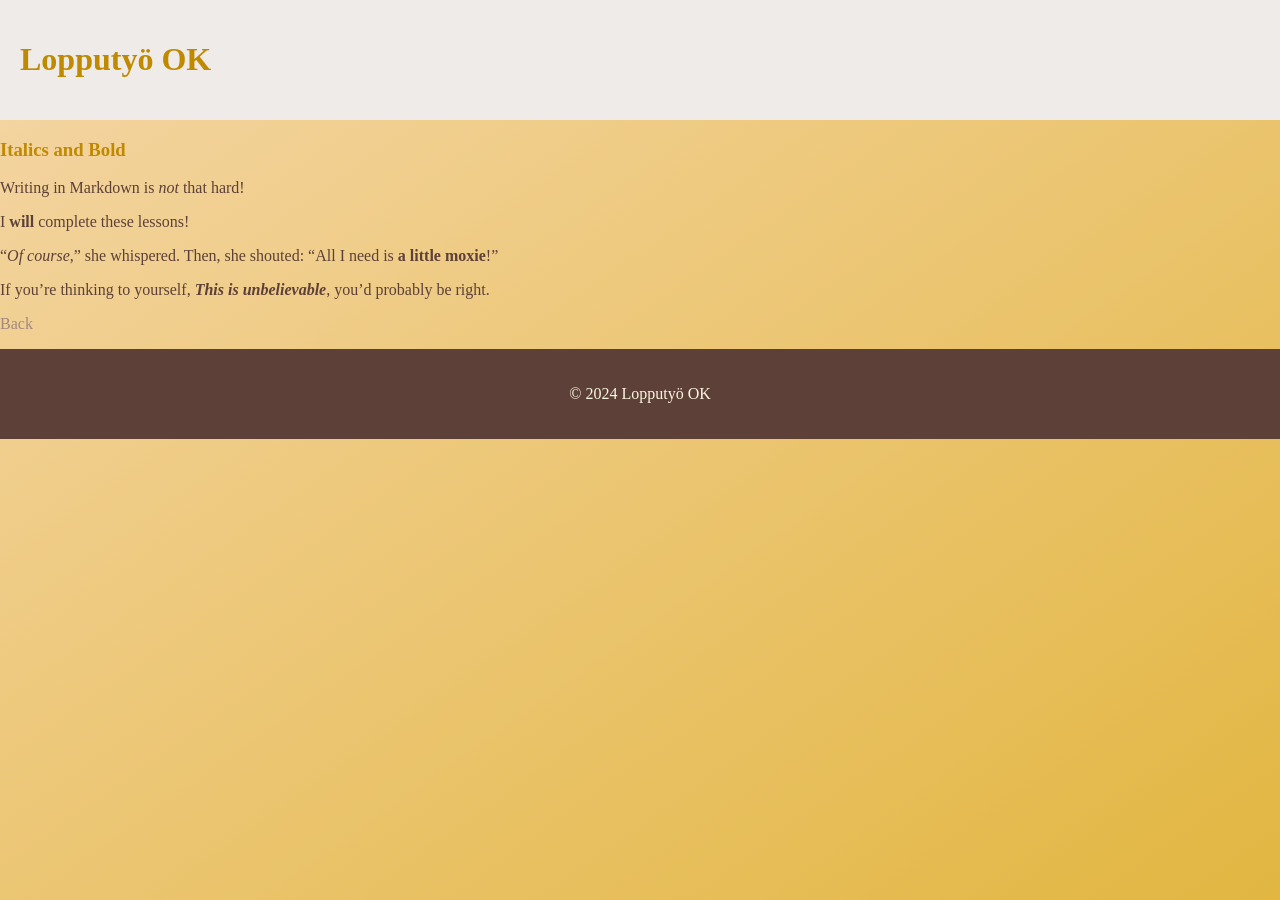
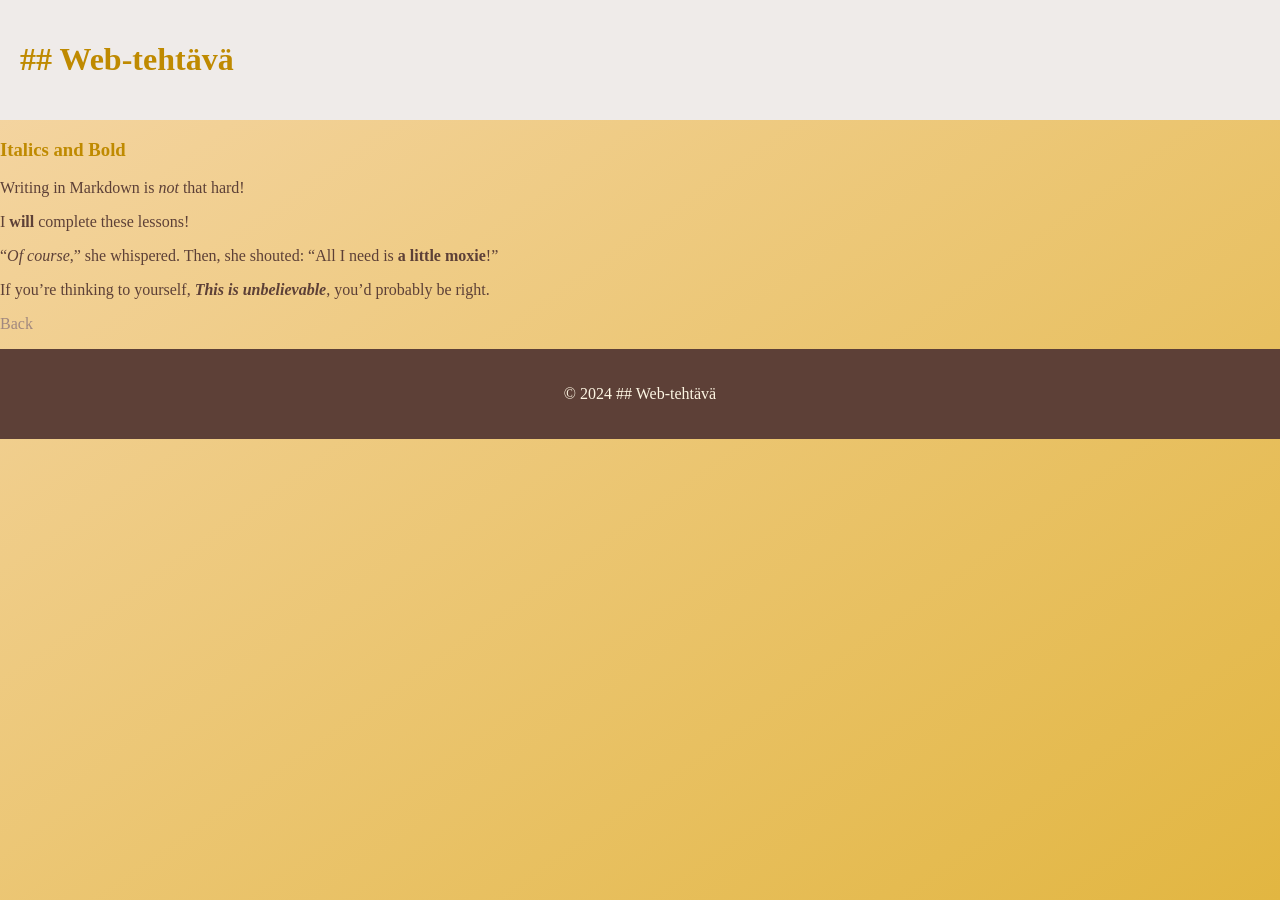
Before and after one commit to vhenni/ohjelmistokehittamisen_tyokalut, a Jekyll site: the page built from IT.md, in a window 1280 px wide. Built offline with Jekyll 4.4.1, drawn with Linux system fonts in a browser that asks for light colours; our own code applies the rules of GitHub Pages for plain Markdown files.

Commit message:
ny loppu

```diff
--- a/_config.yml
+++ b/_config.yml
@@ -1,6 +1,6 @@
 theme: jekyll-theme-minimal
-title: "Lopputyö OK"
-description: "## <Henni Veikkonen> Web-tehtävä"
+title: "## <Henni Veikkonen> Web-tehtävä"
+description: "Lopputyö OK"
 
 # Subtle fall colors
 sass:
```
